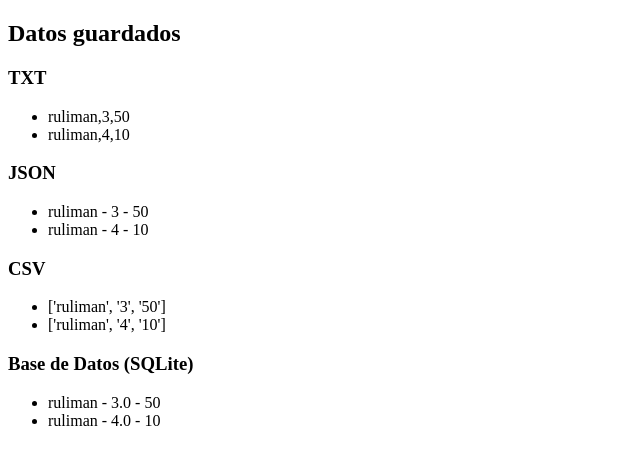
After one commit to FrancoC94/proyecto, a Flask app: page /datos in a window 1280 px wide. The commit adds this page. Shown: the top 465 px of the page, without its empty margins (0-640 px from the left). Run offline with Flask 3, Linux system fonts and the light colour scheme.

Commit message:
Mi proyecto Flask

```diff
--- a/app.py
+++ b/app.py
@@ -1,26 +1,91 @@
-from flask import Flask, render_template
+from flask import Flask, render_template, request, redirect
+import json
+import csv
+
+from inventario.bd import Producto, db
 
 app = Flask(__name__)
 
-# Ruta principal
+# CONFIGURACIÓN BASE DE DATOS
+app.config['SQLALCHEMY_DATABASE_URI'] = 'sqlite:///productos.db'
+app.config['SQLALCHEMY_TRACK_MODIFICATIONS'] = False
+
+db.init_app(app)
+
+with app.app_context():
+    db.create_all()
+
+# ---------------- RUTA PRINCIPAL ----------------
 @app.route('/')
 def inicio():
     return render_template('index.html')
 
-# Ruta acerca de
-@app.route('/about')
-def about():
-    return render_template('about.html')
+# ---------------- GUARDAR DATOS ----------------
+@app.route('/guardar', methods=['POST'])
+def guardar():
 
-# Ruta dinámica usuario
-@app.route('/usuario/<nombre>')
-def usuario(nombre):
-    return render_template('index.html', nombre=nombre)
+    nombre = request.form['nombre']
+    precio = request.form['precio']
+    cantidad = request.form['cantidad']
 
-# Ruta dinámica producto
-@app.route('/producto/<nombre>')
-def producto(nombre):
-    return f'Producto: {nombre} – disponible en tienda'
+    # TXT
+    with open('inventario/data/datos.txt', 'a') as f:
+        f.write(nombre + "," + precio + "," + cantidad + "\n")
 
+    # JSON
+    data = {
+        "nombre": nombre,
+        "precio": precio,
+        "cantidad": cantidad
+    }
+
+    try:
+        with open('inventario/data/datos.json', 'r') as f:
+            datos = json.load(f)
+    except:
+        datos = []
+
+    datos.append(data)
+
+    with open('inventario/data/datos.json', 'w') as f:
+        json.dump(datos, f, indent=4)
+
+    # CSV
+    with open('inventario/data/datos.csv', 'a', newline='') as f:
+        writer = csv.writer(f)
+        writer.writerow([nombre, precio, cantidad])
+
+    # BASE DE DATOS
+    nuevo = Producto(nombre=nombre, precio=precio, cantidad=cantidad)
+    db.session.add(nuevo)
+    db.session.commit()
+
+    return redirect('/')
+
+# ---------------- VER DATOS ----------------
+@app.route('/datos')
+def datos():
+
+    with open('inventario/data/datos.txt', 'r') as f:
+        datos_txt = f.readlines()
+
+    with open('inventario/data/datos.json', 'r') as f:
+        datos_json = json.load(f)
+
+    with open('inventario/data/datos.csv', 'r') as f:
+        reader = csv.reader(f)
+        datos_csv = list(reader)
+
+    productos = Producto.query.all()
+
+    return render_template(
+        'datos.html',
+        txt=datos_txt,
+        json=datos_json,
+        csv=datos_csv,
+        productos=productos
+    )
+
+# ---------------- EJECUTAR ----------------
 if __name__ == '__main__':
     app.run(debug=True)
--- /dev/null
+++ b/inventario/data/datos.csv
@@ -0,0 +1,2 @@
+ruliman,3,50
+ruliman,4,10
--- /dev/null
+++ b/inventario/data/datos.json
@@ -0,0 +1,12 @@
+[
+    {
+        "nombre": "ruliman",
+        "precio": "3",
+        "cantidad": "50"
+    },
+    {
+        "nombre": "ruliman",
+        "precio": "4",
+        "cantidad": "10"
+    }
+]
--- /dev/null
+++ b/inventario/data/datos.txt
@@ -0,0 +1,2 @@
+ruliman,3,50
+ruliman,4,10
--- /dev/null
+++ b/templates/datos.html
@@ -0,0 +1,39 @@
+<!DOCTYPE html>
+<html>
+<head>
+    <title>Datos Guardados</title>
+</head>
+<body>
+
+<h2>Datos guardados</h2>
+
+<h3>TXT</h3>
+<ul>
+    {% for d in txt %}
+        <li>{{ d }}</li>
+    {% endfor %}
+</ul>
+
+<h3>JSON</h3>
+<ul>
+    {% for d in json %}
+        <li>{{ d.nombre }} - {{ d.precio }} - {{ d.cantidad }}</li>
+    {% endfor %}
+</ul>
+
+<h3>CSV</h3>
+<ul>
+    {% for d in csv %}
+        <li>{{ d }}</li>
+    {% endfor %}
+</ul>
+
+<h3>Base de Datos (SQLite)</h3>
+<ul>
+    {% for p in productos %}
+        <li>{{ p.nombre }} - {{ p.precio }} - {{ p.cantidad }}</li>
+    {% endfor %}
+</ul>
+
+</body>
+</html>
```
Also changed, not shown: inventario/bd.py (added, +9 -0 lines), templates/index.html (+14 -0 lines), instance/productos.db (added), inventario/__init__.py (added).
